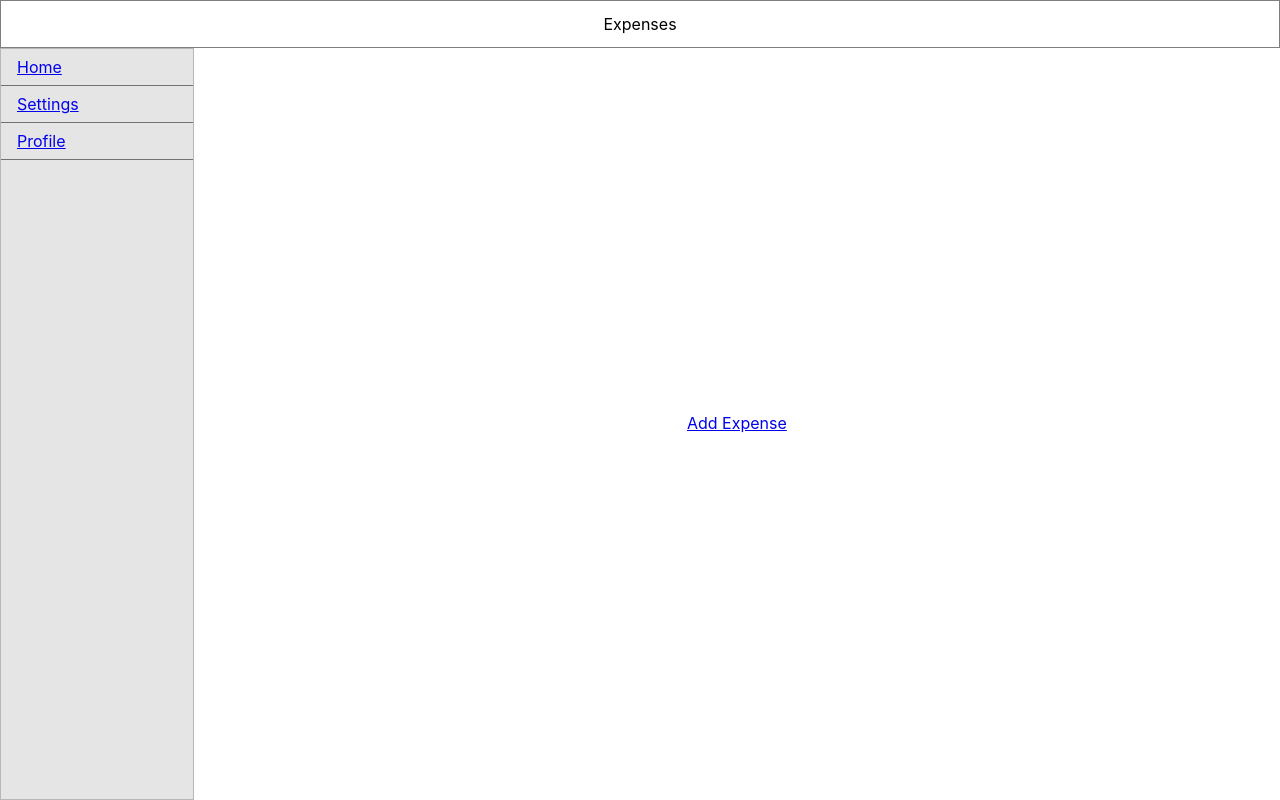
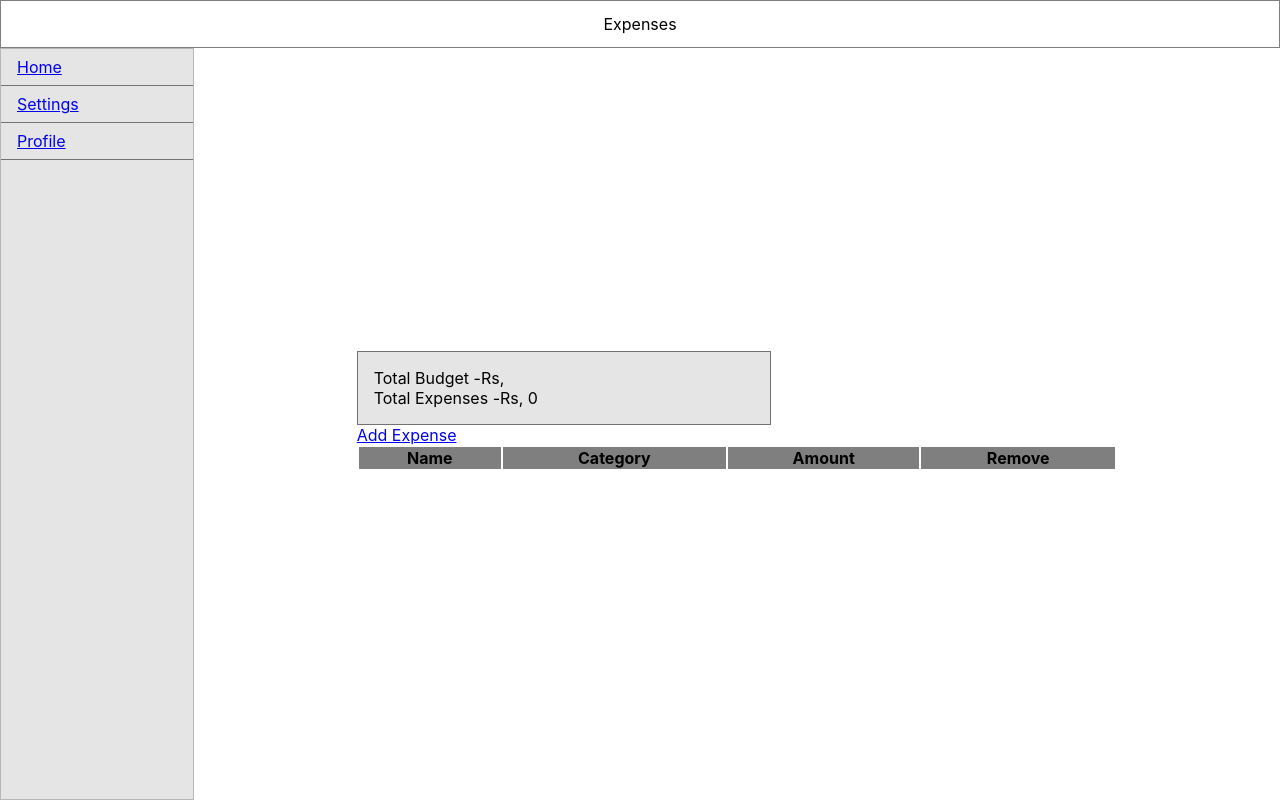
Before and after one commit to archna-kumari/ems, a React (Create React App) app: page / in a window 1280 px wide. Built offline with nearby package versions, Linux system fonts and the light colour scheme; a web font is replaced by a local one.

Commit message:
expense dashboard implementation

```diff
--- a/package.json
+++ b/package.json
@@ -3,12 +3,14 @@
   "version": "0.1.0",
   "private": true,
   "dependencies": {
+    "moment": "^2.24.0",
     "react": "^16.8.6",
     "react-dom": "^16.8.6",
     "react-redux": "^7.1.0",
     "react-router": "^5.0.1",
     "react-router-dom": "^5.0.1",
     "react-scripts": "3.0.1",
+    "reactstrap": "^8.0.1",
     "redux": "^4.0.4",
     "redux-thunk": "^2.3.0"
   },
--- a/src/actions/expenseAction.js
+++ b/src/actions/expenseAction.js
@@ -7,11 +7,11 @@ export const addExpense = (expense) => dispatch =>{
 }
 
 
-export const updateCategory = (expense) => dispatch =>{
+export const updateExpense = (expense) => dispatch =>{
     dispatch({type:UPDATE_EXPENSE,expense})
 }
 
 
-export const deleteCategory = (id) => dispatch =>{
+export const deleteExpense = (id) => dispatch =>{
     dispatch({type:DELETE_EXPENSE,id})
 }
--- a/src/components/expenses/AddExpense.js
+++ b/src/components/expenses/AddExpense.js
@@ -32,21 +32,24 @@ class AddExpense extends Component {
     }
 
     submit() {
-        const {category,name,amount} = this.state;
+        const {categoryId,name,amount} = this.state;
+        const {categories} = this.props;
         let errors = {};
-        if(!category)errors.category = "field is required";
+        if(!categoryId)errors.categoryId = "field is required";
         if(!name)errors.name = "field is required";
         if(!amount)errors.amount = "field is required";
         if(Object.keys(errors).length === 0){
-            let data = {category,name,amount};
+            const categoryItem = categories.find(category => category.id == categoryId)
+            let data = {category:categoryItem,name,amount:parseInt(amount)};
             data.created_at = new Date().toISOString();
+            data.id = this.props.expenseLength + 1;
             this.props.addExpense(data);
             this.props.history.push('/')
         }
     }
 
     render() {
-        const {name, category, amount} = this.state;
+        const {name, categoryId, amount} = this.state;
         return (
             <div className="d-flex flex-column addExpense-container">
                 <input name="name"
@@ -65,8 +68,8 @@ class AddExpense extends Component {
                 />
                 <select
                  className="select-category-item"
-                 value={category}
-                 name="category"
+                 value={categoryId}
+                 name="categoryId"
                  className="add-expense-filed"
                  onChange={this.onChange}
                   >
@@ -81,7 +84,9 @@ class AddExpense extends Component {
 
 const mapStateToProps = state =>({
     categories: state.setting.categories,
-    expenses:state.expense.expenses
+    expenses:state.expense.expenses,
+    expenseLength:state.expense.expenseLength,
+
 })
 
 export default connect(mapStateToProps,{addExpense})(AddExpense);
--- a/src/components/expenses/Expense.css
+++ b/src/components/expenses/Expense.css
@@ -6,3 +6,43 @@
     padding: 8px 12px;
     margin-bottom: 16px;
 }
+
+.expense-main-container{
+    width: 70%;
+}
+
+.exp-thead{
+    background: rgba(0,0,0,0.5);
+    padding: 8px 16px;
+}
+
+.expense-table{
+    width: 100%;
+}
+
+.expense-name{
+    overflow: hidden;
+    text-overflow: ellipsis;
+    max-width: 100px;
+}
+
+.expense-page-no{
+    width: 100%;
+    margin-top: 24px;
+}
+
+.pagination-item{
+    padding: 8px;
+    background: rgba(0,0,0,0.1);
+    border-radius: 3px;
+    margin-right: 8px
+}
+
+
+
+.overview-container{
+    padding: 16px;
+    border: solid 1px rgba(0,0,0,0.5);
+    background: rgba(0,0,0,0.1);
+    width: 50%;
+}
--- a/src/components/expenses/Expense.js
+++ b/src/components/expenses/Expense.js
@@ -2,21 +2,95 @@ import React, { Component } from 'react'
 import ExpenseItem from './ExpenseItem';
 import {Link,withRouter} from 'react-router-dom';
 import {connect} from 'react-redux';
-
+import { Table } from 'reactstrap';
+import Overview from './overview';
 
 class Expense extends Component {
     constructor(props) {
         super(props)
         this.state = {
+            currentPage: 1,
+            todosPerPage: 5
+        };
+        this._renderExpenses = this._renderExpenses.bind(this);
+        this.handleClick = this.handleClick.bind(this);
+        this._renderPageNumbers = this._renderPageNumbers.bind(this);
 
-        };
     }
 
+
+    handleClick(event) {
+        this.setState({
+          currentPage: parseInt(event.target.id)
+        });
+      }
+
+    _renderExpenses(expenses){
+
+        return expenses.length > 0 ? (
+            expenses.map(expense =>{
+              return(
+                  <ExpenseItem expense={expense} />
+              )
+        })
+    ):null;
+    }
+
+
+  _renderPageNumbers(pageNumbers){
+  return  pageNumbers.map(number => {
+        return (
+          <div
+            key={number}
+            id={number}
+            onClick={this.handleClick}
+            className="pagination-item"
+          >
+            {number}
+          </div>
+        );
+      });
+  }
+
+
+
     render() {
+        const { currentPage, todosPerPage } = this.state;
+        const { expenses } = this.props;
+
+        const indexOfLast = currentPage * todosPerPage;
+        const indexOfFirst = indexOfLast - todosPerPage;
+        const currentExpenses = expenses.slice(indexOfFirst, indexOfLast);
+
+
+        // Logic for displaying page numbers
+         const pageNumbers = [];
+         for (let i = 1; i <= Math.ceil(expenses.length / todosPerPage); i++) {
+                     pageNumbers.push(i);
+         }
+
+
         console.log(this.props)
         return (
-            <div>
+            <div className="expense-main-container">
+                <Overview />
                 <Link to="/add-expense">Add Expense</Link>
+                <Table className="expense-table" dark>
+                  <thead className="exp-thead">
+                      <tr>
+                       <th>Name</th>
+                       <th>Category</th>
+                       <th>Amount</th>
+                       <th>Remove</th>
+                     </tr>
+                  </thead>
+                  <tbody>
+                  {this._renderExpenses(currentExpenses)}
+                  </tbody>
+                </Table>
+                <div className="d-flex expense-page-no">
+                {this._renderPageNumbers(pageNumbers)}
+                </div>
             </div>
         )
     }
--- a/src/components/expenses/ExpenseItem.js
+++ b/src/components/expenses/ExpenseItem.js
@@ -1,20 +1,32 @@
 import React, { Component } from 'react'
+import { connect } from 'react-redux';
+import {deleteExpense} from '../../actions/expenseAction';
+
 
 class ExpenseItem extends Component {
+    constructor(props){
+        super(props);
+        this.remove = this.remove.bind(this);
+    }
+
+    remove(){
+        const  {expense} = this.props;
+        this.props.deleteExpense(expense.id);
+    }
+
+
     render() {
+        const {expense} = this.props;
         return (
-            <table>
-                <thead>
-                    <tr>
-                        <th>Category</th>
-                        <th>Item Name</th>
-                        <th>Amount</th>
-                        <th>Expense Date</th>
-                    </tr>
-                </thead>
-            </table>
+            <tr>
+            <td className="expense-name">{expense.name}</td>
+            <td className="expense-name">{expense.category.name}</td>
+            <td>{expense.amount}</td>
+            <td><i className="material-icons  common-pointer" onClick={this.remove}>clear</i></td>
+          </tr>
         )
     }
 }
 
-export default ExpenseItem
+
+export default connect(null,{deleteExpense})(ExpenseItem);
--- /dev/null
+++ b/src/components/expenses/overview.js
@@ -0,0 +1,35 @@
+import React, { Component } from 'react'
+import { connect } from 'react-redux';
+
+class Overview extends Component {
+    constructor(props){
+        super(props);
+    }
+    render() {
+        const {expenses, budget} = this.props;
+        let expenseSum = 0;
+        expenses.forEach(expense => {
+            expenseSum += expense.amount;
+        });
+        return (
+            <div className="overview-container">
+                <div className="d-flex overview-item">
+                    <div>Total Budget - </div>
+                    <div>Rs, {budget}</div>
+                </div>
+                <div className="d-flex overview-item">
+                    <div>Total Expenses - </div>
+                    <div>Rs, {expenseSum}</div>
+                </div>
+            </div>
+        )
+    }
+}
+
+
+const mapStateToProps = (state) =>({
+    expenses:state.expense.expenses,
+    budget:state.setting.budget
+})
+
+export default  connect(mapStateToProps,{})(Overview);
```
Also changed, not shown: src/components/expenses/categoryItenOverview.js (added), src/components/expenses/categoryWiseOverview.js (added), 1 other file (tests, documents, lock files or other folders).
